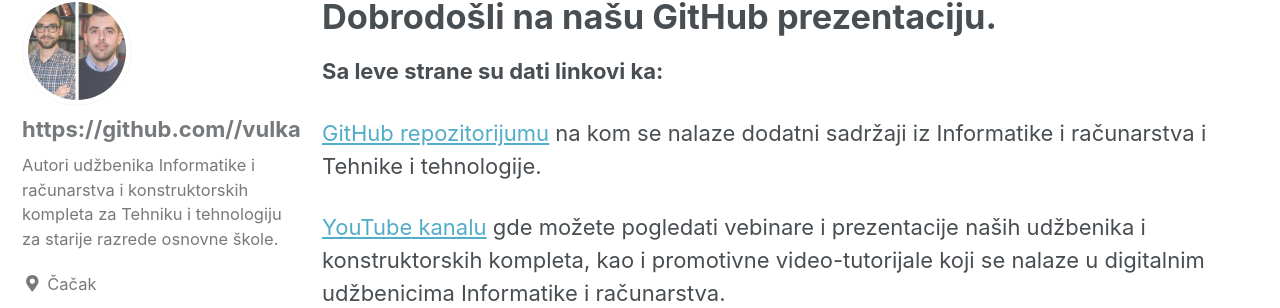
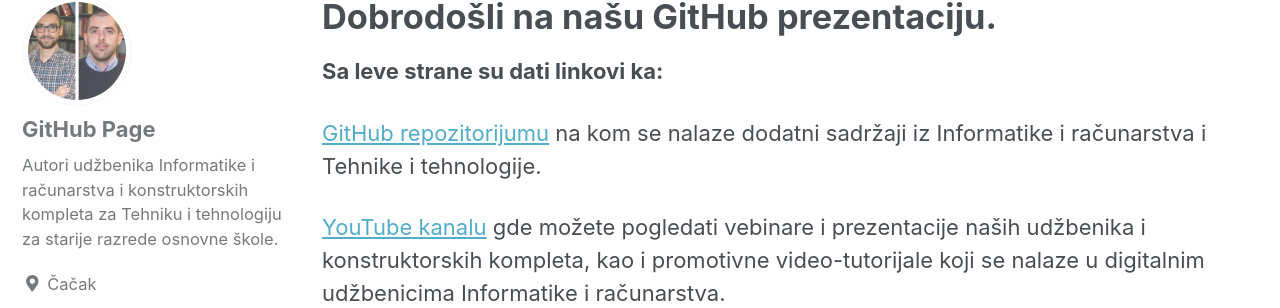
Before and after one commit to vulkanznanje/vulkanznanje.github.io, a Jekyll site: the page built from index.md, in a window 1280 px wide. Shown: the part 369-677 px from the top of the page. Built offline with Jekyll 4.4.1, drawn with Linux system fonts in a browser that asks for light colours; nearby versions of some CDN libraries.

Commit message:
Update _config.yml

```diff
--- a/_config.yml
+++ b/_config.yml
@@ -101,7 +101,7 @@ analytics:
 
 # Site Author
 author:
-  name             : "https://github.com//vulkanznanje/fajlovi"
+  name             : "GitHub Page"
   avatar           : "/images/profile_picture.jpg" # path of avatar image, e.g. "/assets/images/bio-photo.jpg"
   bio              : "Autori udžbenika Informatike i računarstva i konstruktorskih kompleta za Tehniku i tehnologiju za starije razrede osnovne škole."
   location         : "Čačak"
```
